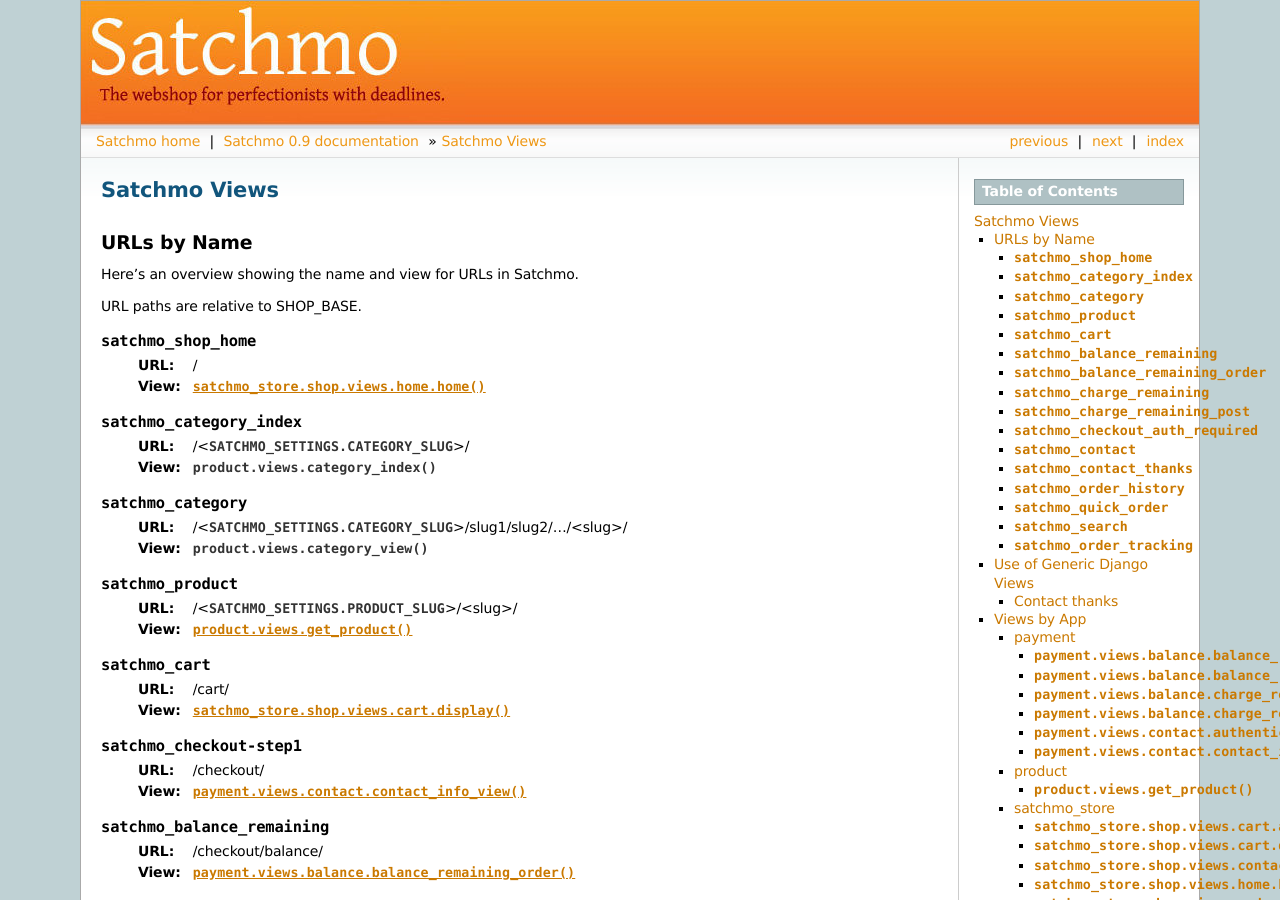
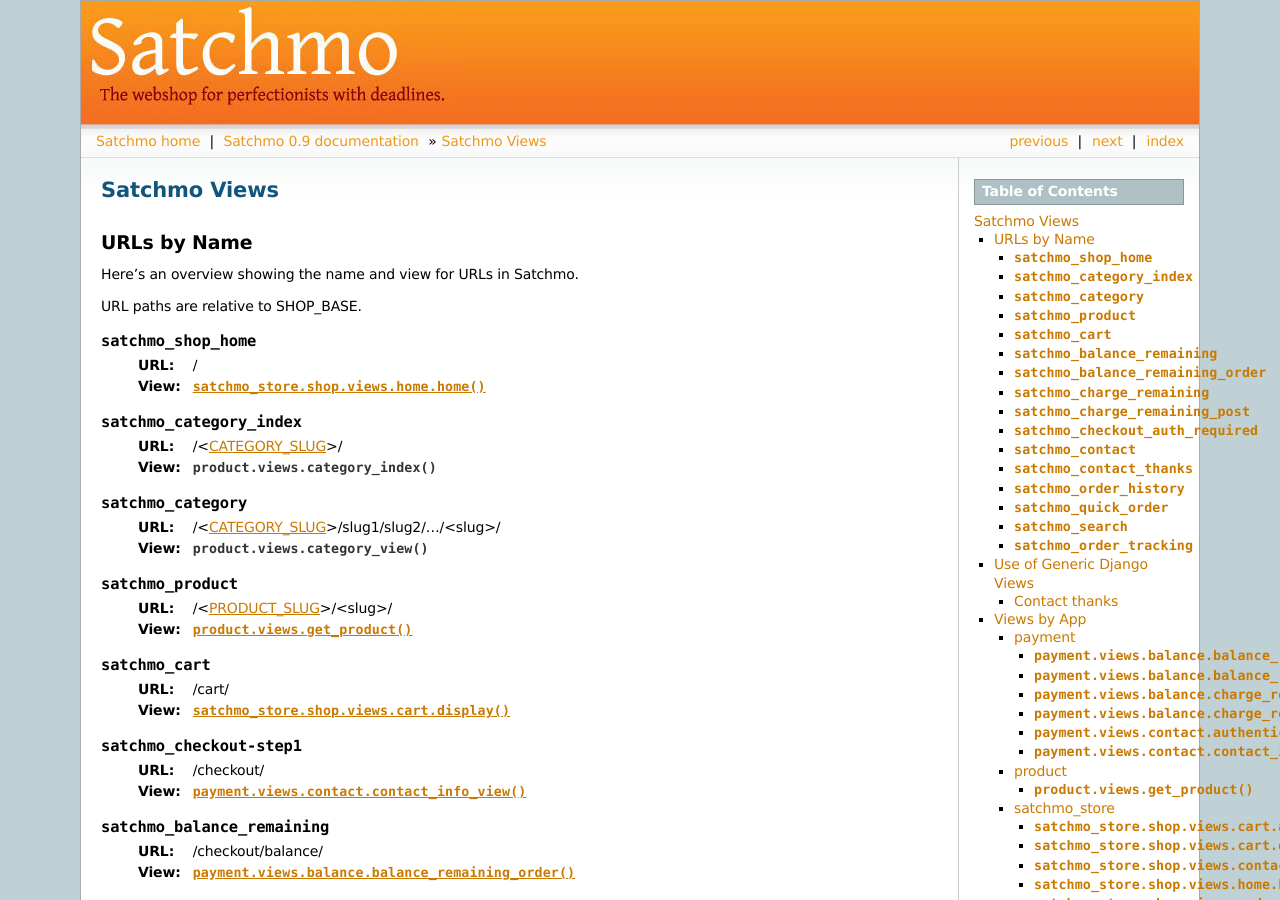
Before and after one commit to opencoca/WEB-Satchmo, a Sphinx documentation site: the page built from docs/views.txt, in a window 1280 px wide and 900 px high. Built offline with Sphinx 7.4.7, drawn with Linux system fonts in a browser that asks for light colours.

Commit message:
docs: update cross-refs to SATCHMO_SETTINGS

```diff
--- a/docs/custom-product.txt
+++ b/docs/custom-product.txt
@@ -78,7 +78,7 @@
 2. Run ``python manage.py syncdb`` in your project directory.
 
 3. Add the app's dotted name to your project's
-   :data:`SATCHMO_SETTINGS.CUSTOM_PRODUCT_MODULES`.
+   :ref:`CUSTOM_PRODUCT_MODULES <satchmo_settings_custom_product_modules>`.
 
 4. Enable the new model in Satchmo's settings.
     1. Go to "Edit Site Settings" in the admin app.
--- a/docs/shipping.txt
+++ b/docs/shipping.txt
@@ -37,7 +37,8 @@
     - :ref:`shipping_fedex`;
     - :ref:`shipping_ups`;
     - :ref:`shipping_usps`;
-    - and the modules listed in :data:`SATCHMO_SETTINGS.CUSTOM_SHIPPING_MODULES`.
+    - and the modules listed in :ref:`CUSTOM_SHIPPING_MODULES
+      <satchmo_settings_custom_shipping_modules>`.
    :default: :ref:`shipping_per`
 
    Satchmo provides you the flexibility to enable as many shipping modules as you would
@@ -77,7 +78,8 @@
 
     You need to this before going through the instructions in `Enabling Modules`_.
 
-#. Add the module's dotted name to :data:`SATCHMO_SETTINGS.CUSTOM_SHIPPING_MODULES`.
+#. Add the module's dotted name to :ref:`CUSTOM_SHIPPING_MODULES
+   <satchmo_settings_custom_shipping_modules>`.
 #. If the module has Django-style models, proceed to :ref:`shipping_enabling_models`;
    otherwise, proceed with the instructions in `Enabling Modules`_.
 
--- a/docs/tax.txt
+++ b/docs/tax.txt
@@ -28,7 +28,7 @@
 
 .. Note::
     If you have custom tax module you would like to use, add the module's dotted name to
-    :data:`SATCHMO_SETTINGS.CUSTOM_TAX_MODULES`.
+    :ref:`CUSTOM_TAX_MODULES <satchmo_settings_custom_tax_modules>`.
 
 Available Modules
 -----------------
--- a/docs/views.txt
+++ b/docs/views.txt
@@ -16,17 +16,17 @@
 
 .. data:: satchmo_category_index
 
-   :URL: /<:data:`SATCHMO_SETTINGS.CATEGORY_SLUG`>/
+   :URL: /<:ref:`CATEGORY_SLUG <satchmo_settings_category_slug>`>/
    :View: :func:`product.views.category_index`
 
 .. data:: satchmo_category
 
-   :URL: /<:data:`SATCHMO_SETTINGS.CATEGORY_SLUG`>/slug1/slug2/.../<slug>/
+   :URL: /<:ref:`CATEGORY_SLUG <satchmo_settings_category_slug>`>/slug1/slug2/.../<slug>/
    :View: :func:`product.views.category_view`
 
 .. data:: satchmo_product
 
-   :URL: /<:data:`SATCHMO_SETTINGS.PRODUCT_SLUG`>/<slug>/
+   :URL: /<:ref:`PRODUCT_SLUG <satchmo_settings_product_slug>`>/<slug>/
    :View: :func:`product.views.get_product`
 
 .. data:: satchmo_cart
```
Also changed, not shown: docs/configuration.txt (+20 -0 lines).
